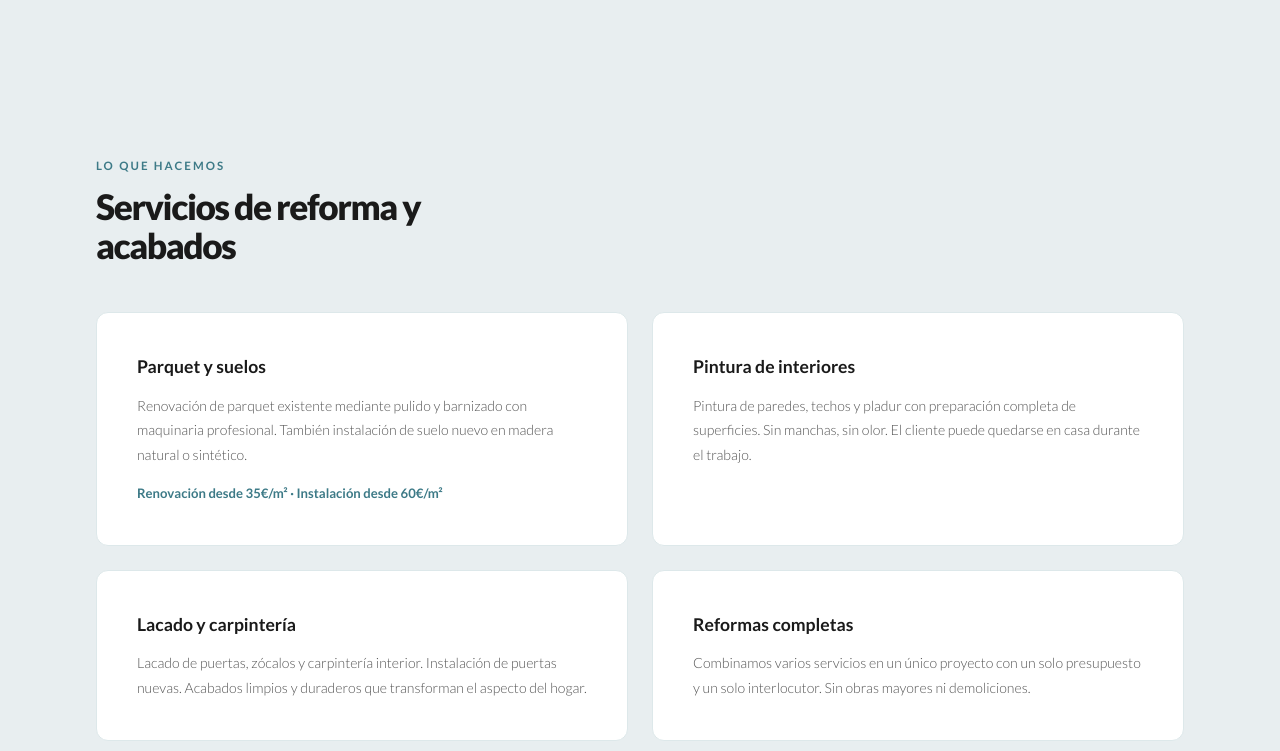
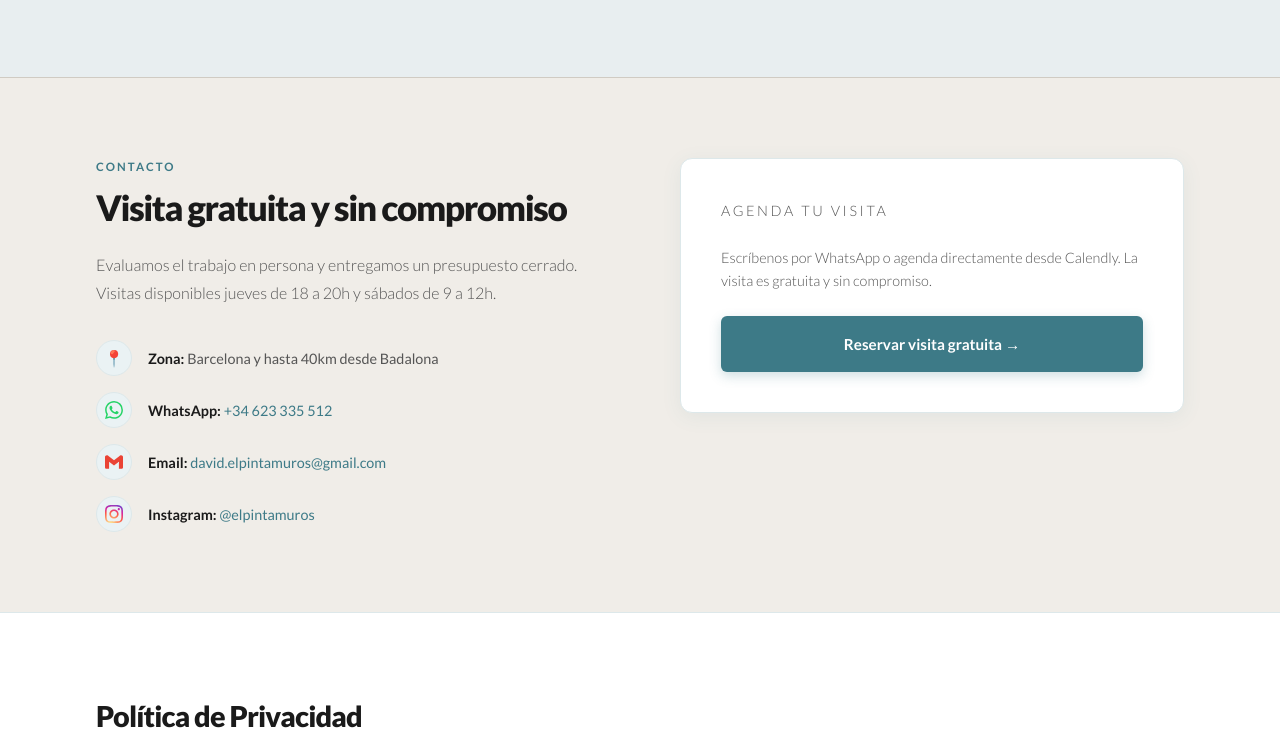
Before and after one commit to davidelpintamuros-debug/elpintamuros-web, a plain HTML site: page index.html in a window 1280 px wide. Shown: the part 2309-3060 px from the top of the page. Drawn offline with Linux system fonts and the light colour scheme.

Commit message:
Fix: eliminar sección servicios duplicada

```diff
--- a/index.html
+++ b/index.html
@@ -250,30 +250,6 @@
   </div>
 </section>
 
-<section class="services" id="servicios">
-  <p class="section-label">Lo que hacemos</p>
-  <h2>Servicios de reforma y acabados</h2>
-  <div class="services-grid">
-    <div class="service-item">
-      <h3>Parquet y suelos</h3>
-      <p>Renovaci&#243;n de parquet existente mediante pulido y barnizado con maquinaria profesional. Tambi&#233;n instalaci&#243;n de suelo nuevo en madera natural o sint&#233;tico.</p>
-      <span class="service-price">Renovaci&#243;n desde 35&#8364;/m&#178; &#183; Instalaci&#243;n desde 60&#8364;/m&#178;</span>
-    </div>
-    <div class="service-item">
-      <h3>Pintura de interiores</h3>
-      <p>Pintura de paredes, techos y pladur con preparaci&#243;n completa de superficies. Sin manchas, sin olor. El cliente puede quedarse en casa durante el trabajo.</p>
-    </div>
-    <div class="service-item">
-      <h3>Lacado y carpinter&#237;a</h3>
-      <p>Lacado de puertas, z&#243;calos y carpinter&#237;a interior. Instalaci&#243;n de puertas nuevas. Acabados limpios y duraderos que transforman el aspecto del hogar.</p>
-    </div>
-    <div class="service-item">
-      <h3>Reformas completas</h3>
-      <p>Combinamos varios servicios en un &#250;nico proyecto con un solo presupuesto y un solo interlocutor. Sin obras mayores ni demoliciones.</p>
-    </div>
-  </div>
-</section>
-
 <section class="contact" id="contacto">
   <div class="contact-inner">
     <div>
```
